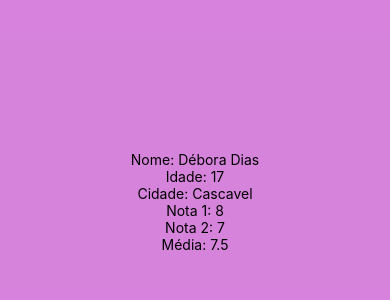
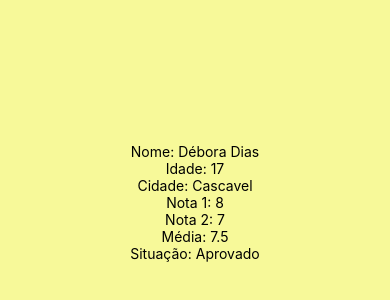
Before and after one commit to deborads/mob_deboralinda, a React Native app in the folder app-laboratorio/: screen / in a window 390 px wide. Shown: the part 220-520 px from the top of the page. Built offline with nearby package versions, Linux system fonts and the light colour scheme.

Commit message:
exercicio 5 feito

```diff
--- a/app-laboratorio/App.js
+++ b/app-laboratorio/App.js
@@ -12,6 +12,14 @@ function calcularMedia(aluno) {
   return (aluno.nota1 + aluno.nota2) / 2;
 }
 
+function situacao(media) {
+  if (media >= 6) {
+    return 'Aprovado';
+  }
+
+  return 'Em recuperacao';
+}
+
 export default function App() {
   const media = calcularMedia(eu);
 
@@ -23,6 +31,7 @@ export default function App() {
       <Text>Nota 1: {eu.nota1}</Text>
       <Text>Nota 2: {eu.nota2}</Text>
       <Text>Média: {media}</Text>
+      <Text>Situação: {situacao(media)}</Text>
     </View>
   );
 }
@@ -30,7 +39,7 @@ export default function App() {
 const styles = StyleSheet.create({
   container: {
     flex: 1,
-    backgroundColor: '#d06fd7dc',
+    backgroundColor: '#f7f999',
     alignItems: 'center',
     justifyContent: 'center',
   },
```
